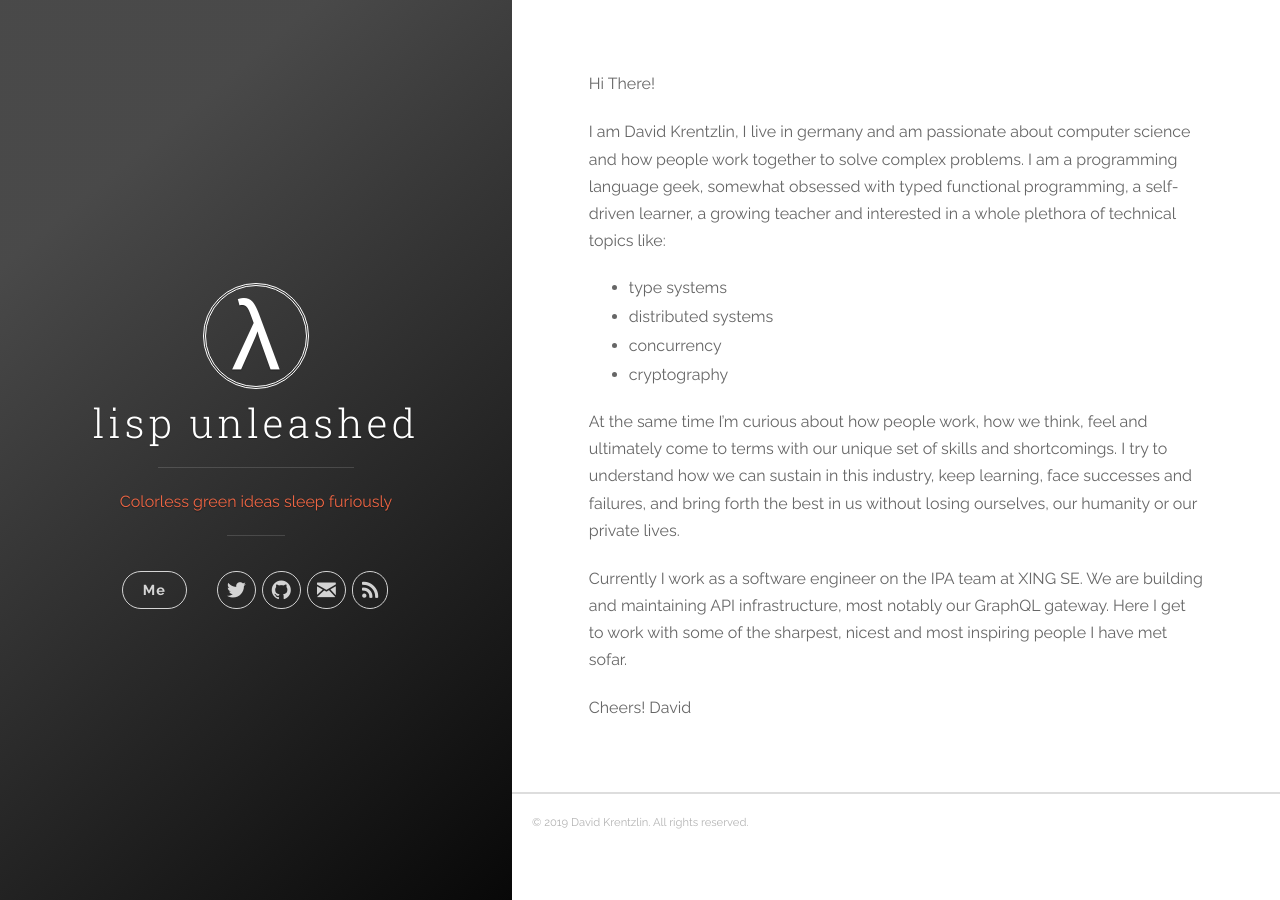
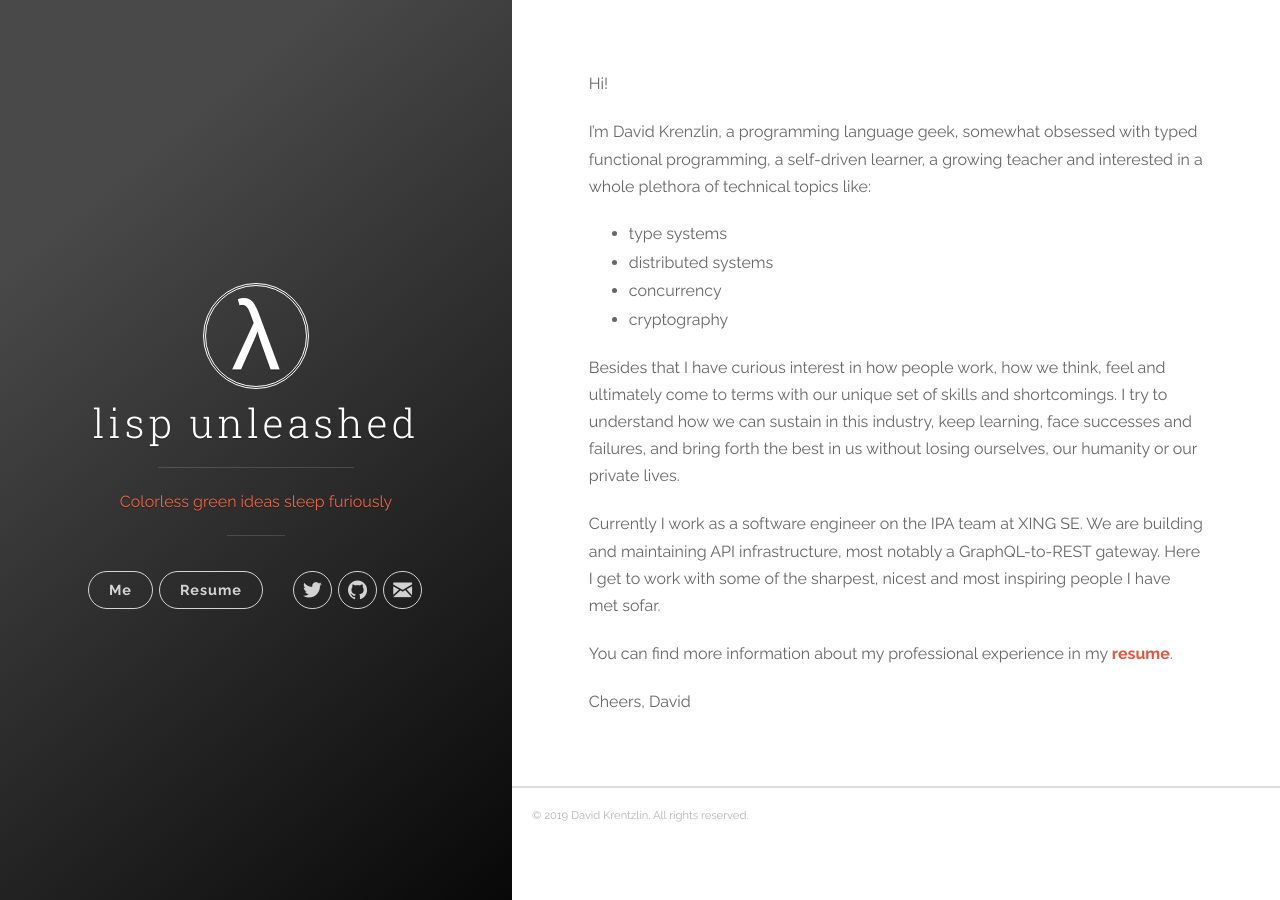
Before and after one commit to certainty/certainty.github.io, a Jekyll site: the page built from me.md, in a window 1280 px wide. Built offline with Jekyll 4.4.1, drawn with Linux system fonts in a browser that asks for light colours; nearby versions of some CDN libraries.

Commit message:
Add resume

```diff
--- a/_includes/header.html
+++ b/_includes/header.html
@@ -22,7 +22,11 @@
           <nav class="cover-navigation cover-navigation--primary">
             <ul class="navigation">
               <!-- <li class="navigation__item"><a href="/{{ site.baseurl }}#blog" title="link to {{ site.title }} blog" class="blog-button">Blog</a></li> -->
-              <li class="navigation__item"><a href="/{{ site.baseurl }}me" title="link to {{ site.title }} me" class="blog-button">Me</a></li>
+              <li class="navigation__item"><a href="/{{ site.baseurl }}me" title="link to {{ site.title }} me"
+                  class="blog-button">Me</a></li>
+              <li class="navigation__item"><a href="/{{ site.baseurl }}career/resume.pdf"
+                  title="link to {{ site.title }} resume" class="blog-button">Resume</a></li>
+
             </ul>
           </nav>
 
@@ -79,14 +87,6 @@
               </li>
               {% endif %}
 
-            <!-- RSS -->
-            <li class="navigation__item">
-              <a href="/{{ "feed.xml" | prepend: site.baseurl }}" title="Subscribe" target="_blank">
-                <i class="icon icon-rss"></i>
-                <span class="label">RSS</span>
-              </a>
-            </li>
-
             </ul>
           </nav>
 
--- a/me.md
+++ b/me.md
@@ -4,23 +4,23 @@ title:
 permalink: /me/
 ---
 
-Hi There!
+Hi!
 
-I am David Krentzlin, I live in germany and am passionate about computer science and how people work together to solve complex problems.
-I am a programming language geek, somewhat obsessed with typed functional programming, a self-driven learner, a growing teacher
-and interested in a whole plethora of technical topics like:
+I'm David Krenzlin, a programming language geek, somewhat obsessed with typed functional programming, a self-driven learner, a growing teacher and interested in a whole plethora of technical topics like:
 
 * type systems
 * distributed systems
 * concurrency
 * cryptography
 
-At the same time I'm curious about how people work, how we think, feel and ultimately come to terms with our
+Besides that I have curious interest in how people work, how we think, feel and ultimately come to terms with our
 unique set of skills and shortcomings. I try to understand how we can sustain in this industry, keep learning, face successes and failures, and bring forth the best in us without losing ourselves, our humanity or our private lives.
 
 Currently I work as a software engineer on the IPA team at XING SE.
-We are building and maintaining API infrastructure, most notably our GraphQL gateway.
+We are building and maintaining API infrastructure, most notably a GraphQL-to-REST gateway.
 Here I get to work with some of the sharpest, nicest and most inspiring people I have met sofar.
 
-Cheers!
+You can find more information about my professional experience in my **[resume]({{ site.url }}/career/resume.pdf)**.
+
+Cheers,
 David
```
Also changed, not shown: other parts of _includes/header.html (+8 -4 lines), feed.xml (deleted, +0 -30 lines), 2 other files. Lines whose indentation alone changed are shown as unchanged.
